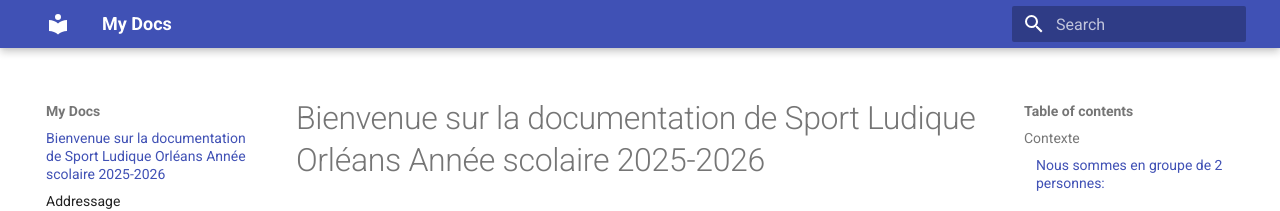
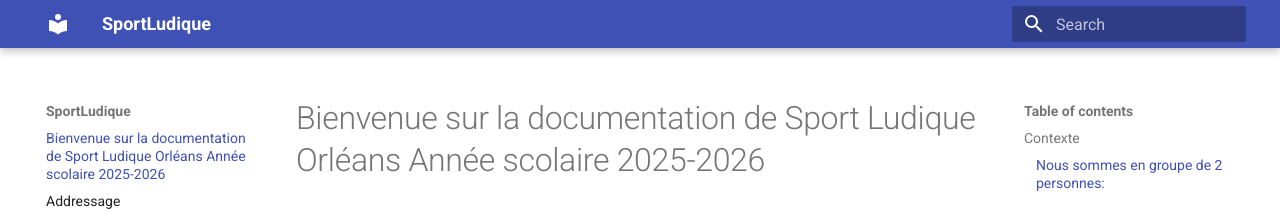
Before and after one commit to RAYAN241351/SportLudique2025-2026, an MkDocs documentation site: the page built from docs/index.md, in a window 1280 px wide. Shown: the top 211 px of the page. Built offline with MkDocs 1.6.1 and Material for MkDocs 9.7.7, drawn with Linux system fonts in a browser that asks for light colours.

Commit message:
Update mkdocs.yml

```diff
--- a/mkdocs.yml
+++ b/mkdocs.yml
@@ -1,4 +1,4 @@
-site_name: My Docs
+site_name: SportLudique
 theme:
   name: material
   highlightjs: true
```
